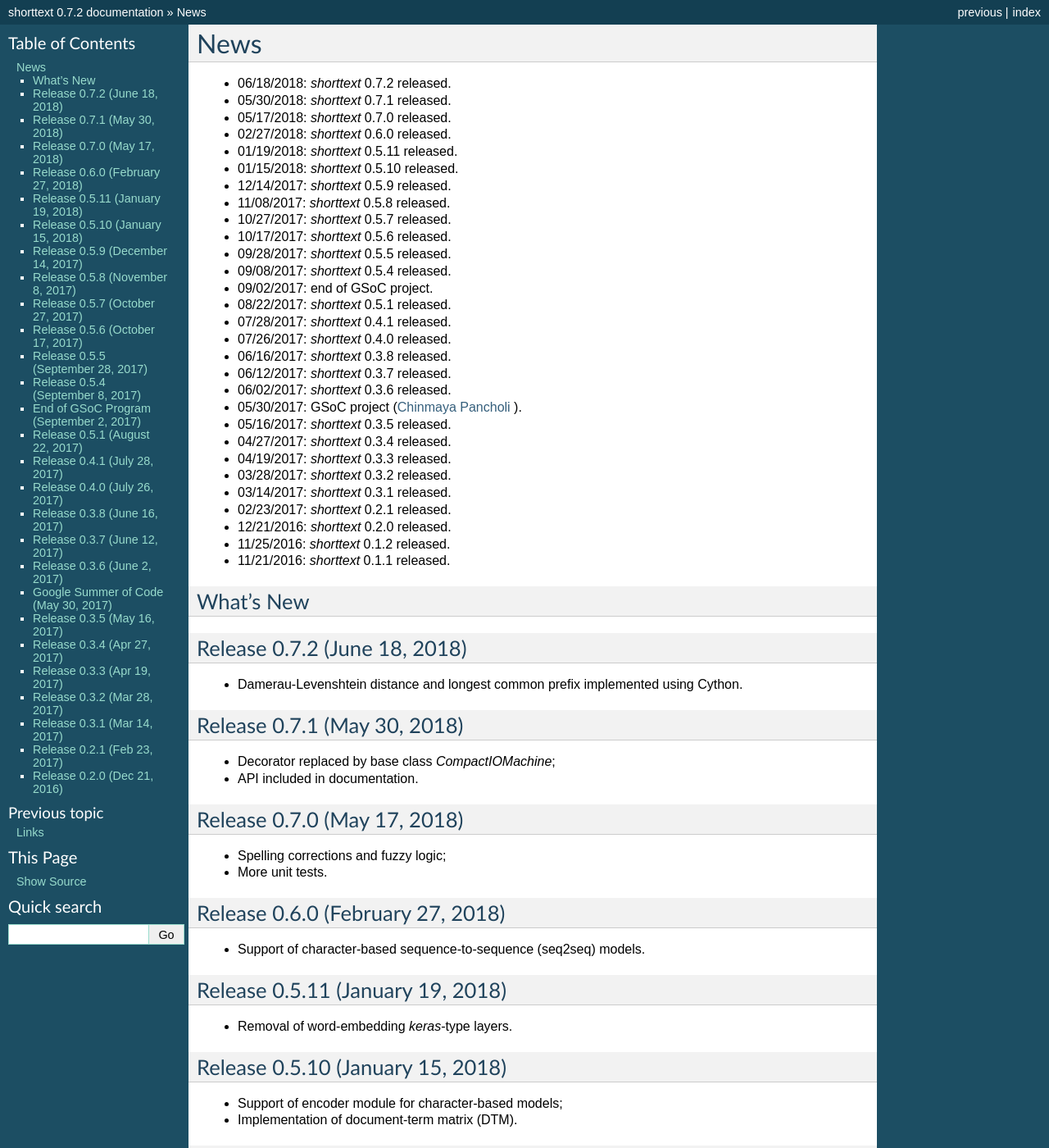
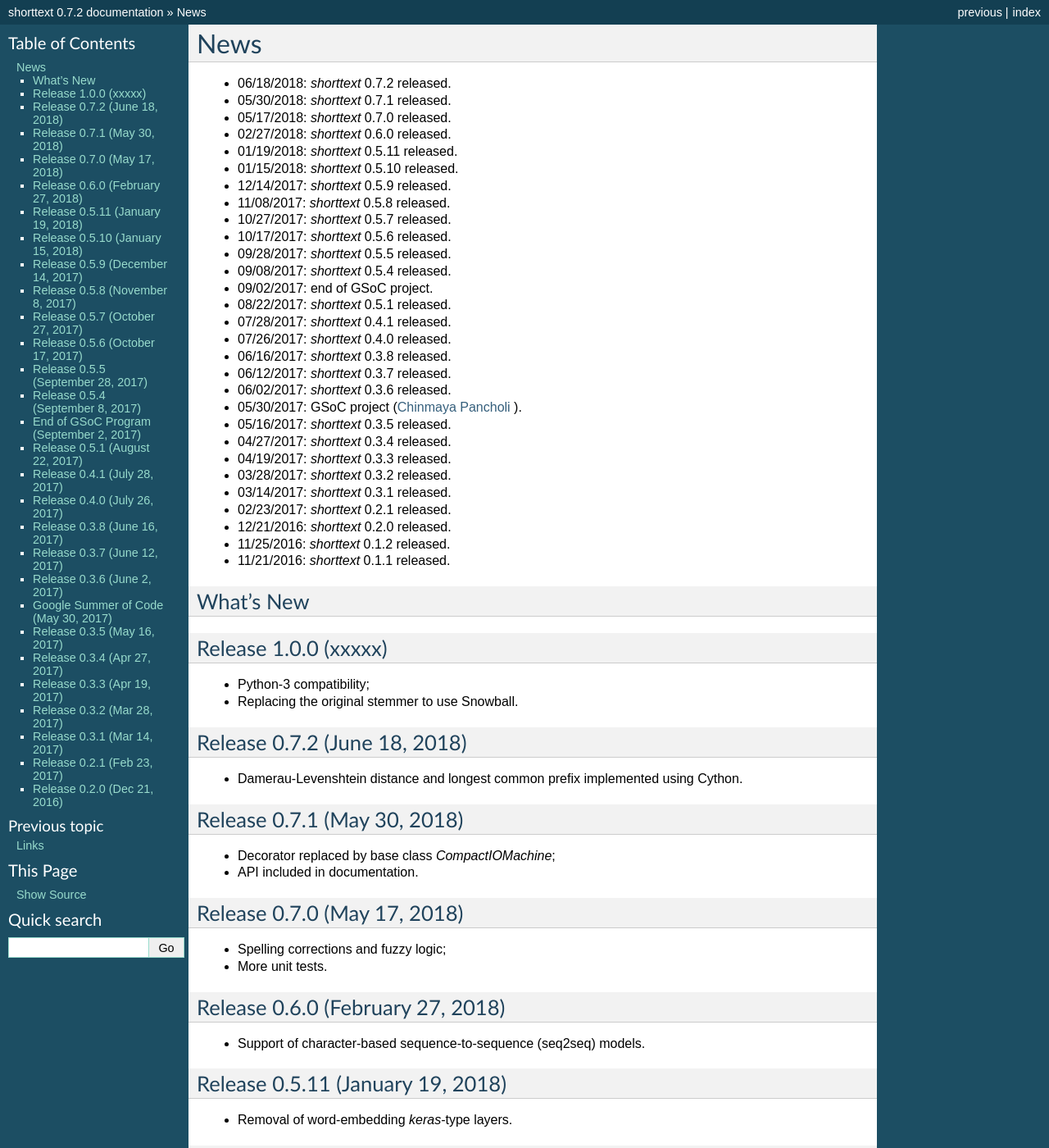
Before and after one commit to stephenhky/PyShortTextCategorization, a Sphinx documentation site: the page built from docs/news.rst, in a window 1280 px wide and 1400 px high. Shown: the whole window at 82% size. Built offline with Sphinx 7.4.7, drawn with Linux system fonts in a browser that asks for light colours.

Commit message:
stemming typo

```diff
--- a/docs/news.rst
+++ b/docs/news.rst
@@ -34,6 +34,12 @@
 
 What's New
 ----------
+
+Release 1.0.0 (xxxxx)
+---------------------
+
+* Python-3 compatibility;
+* Replacing the original stemmer to use Snowball.
 
 Release 0.7.2 (June 18, 2018)
 ---------------------------------
```
Also changed, not shown: README.md (+4 -1 lines), 1 other file.
